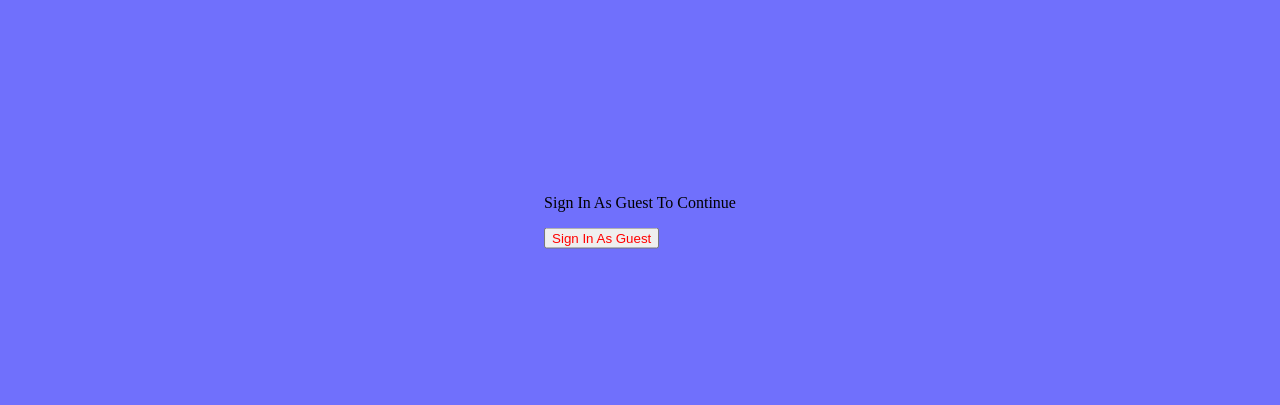
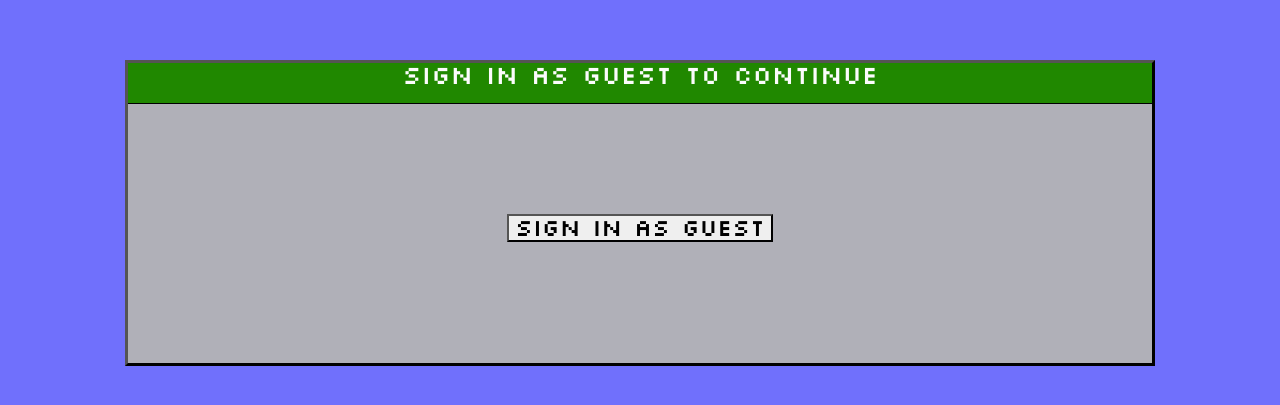
Before and after one commit to KonstantinKolo/online-chat, a React (Vite) app: page / in a window 1280 px wide. Shown: the part 187-592 px from the top of the page. Built offline with nearby package versions, Linux system fonts and the light colour scheme; no server answers.

Commit message:
completed the app

```diff
--- a/src/App.css
+++ b/src/App.css
@@ -24,13 +24,32 @@ body{
 
 .auth{
   position: absolute;
-    top: 50%;
-    left: 50%;
-
-    transform: translate(-50%, -50%);
+  top: 50%;
+  left: 50%;
+  transform: translate(-50%, -50%);
+  background-color: #b0b0b8;
+  width: 80%;
+  height: 300px;
+  border: 3px outset #000000;
+  text-align: center;
+}
+.auth * {
+  font-family: 'silkscreen';
 }
 .auth button {
-  color: red;
+  margin-top: calc(110px);
+  font-size: 25px;
+  border: 2px outset #000000;
+  cursor: pointer;
+}
+.auth p {
+  margin: 0;
+  background-color: #208800;
+  color: #fcfcfc;
+  text-align: center;
+  height: 40px;
+  font-size: 27px;
+  border-bottom: 1px solid #000000;
 }
 .signin-page{
   background-color: #7070fc;
--- a/src/components/Auth.jsx
+++ b/src/components/Auth.jsx
@@ -10,7 +10,6 @@ export const Auth = (props) => {
   const signInAsGuest = async() => {
     await signInAnonymously(auth)
     .then(() => {
-      alert('signed in');
       setIsAuth(true);
     })
     .catch((error) => {
--- a/src/components/Chat.jsx
+++ b/src/components/Chat.jsx
@@ -125,8 +125,8 @@ export const Chat = (props) => {
       const docSnap = await getDocs(queryUsers);
       const currentHour = new Date().getHours()
       docSnap.forEach((doc) => {
-        const msgHour = new Date(doc.data().createdAt.seconds * 1000).getHours();
-        if(msgHour !== currentHour - 1 && msgHour !== currentHour) {
+        const creationHour = new Date(doc.data().createdAt.seconds * 1000).getHours();
+        if(creationHour !== currentHour - 1 && msgHour !== currentHour) {
           deleteDoc(doc.ref);
         }
       });
```
Also changed, not shown: 1 other file (tests, documents, lock files or other folders).
